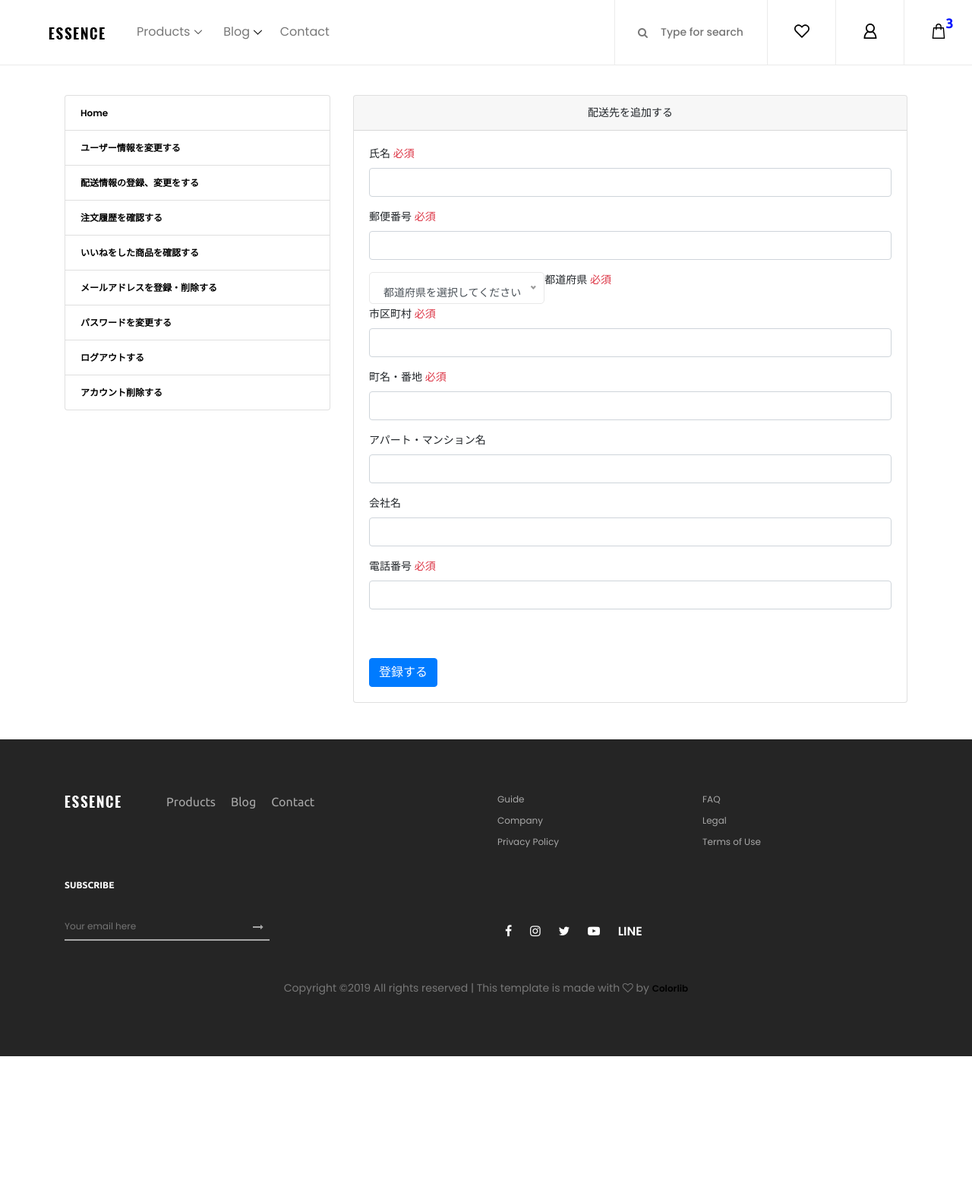
After one commit to marush-in/ec, a Django app: page /accounts/mypage/register-shipping-address in a window 1280 px wide. The commit adds this page. Shown: the top 1570 px of the page at 76% size. Run offline with Django 3.2, Linux system fonts and the light colour scheme; data comes from the database, SQL or seed files in the repository; data that the repository does not hold is empty; some libraries are stand-ins or nearby versions; some web fonts are replaced.

Commit message:
テンプレートの作成

```diff
--- a/app/accounts/forms.py
+++ b/app/accounts/forms.py
@@ -1,6 +1,8 @@
 from django import forms
 
 from allauth.account.forms import SignupForm
+
+from .models import ShippingAddress
 
 
 class CustomSignupForm(SignupForm):
@@ -13,3 +15,18 @@ class CustomSignupForm(SignupForm):
         user.name_kana = self.cleaned_data['name_kana']
         user.save()
         return user
+
+
+class RegisterShippingAddressForm(forms.ModelForm):
+    class Meta:
+        model = ShippingAddress
+        fields = (
+            'name', 'post_code', 'prefecture', 'city', 'region',
+            'building_name', 'company_name', 'phone_number'
+        )
+
+    # def form_valid(self, form):
+    #     self.shipping_adress = form.save(commit=False)
+    #     self.shipping_adress.user = self.request.user
+    #     self.shipping_adress.save()
+    #     return self.shipping_adress
--- a/app/accounts/urls.py
+++ b/app/accounts/urls.py
@@ -1,6 +1,8 @@
 from django.urls import path
 from .views import (
     mypage,
+    ShippingAddressListView,
+    RegisterShippingAddressView,
     confirmOrderHistory,
     changeDeliveryInfo,
     changeUserInfo,
@@ -11,6 +13,16 @@ app_name = 'accounts'
 
 urlpatterns = [
     path('mypage/', mypage, name='mypage'),
+    path(
+        'mypage/shipping-address-list',
+        ShippingAddressListView.as_view(),
+        name='shipping-address-list'
+    ),
+    path(
+        'mypage/register-shipping-address',
+        RegisterShippingAddressView.as_view(),
+        name='register-shipping-address'
+    ),
     path(
         'mypage/confirm-order-history/',
         confirmOrderHistory,
--- a/app/accounts/views.py
+++ b/app/accounts/views.py
@@ -1,5 +1,23 @@
 from django.contrib.auth.decorators import login_required
 from django.shortcuts import render
+from django.urls import reverse_lazy
+from django.views.generic import CreateView, ListView
+
+from .forms import RegisterShippingAddressForm
+from .models import ShippingAddress
+
+
+class ShippingAddressListView(ListView):
+    context_object_name = 'shipping_addresses'
+    model = ShippingAddress
+    template_name = 'accounts/shipping_address_list.html'
+
+
+class RegisterShippingAddressView(CreateView):
+    form_class = RegisterShippingAddressForm
+    model = ShippingAddress
+    success_url = reverse_lazy('accounts:shipping-address-list')
+    template_name = 'accounts/register_shipping_address.html'
 
 
 @login_required
--- /dev/null
+++ b/app/templates/accounts/register_shipping_address.html
@@ -0,0 +1,113 @@
+{% extends 'base.html' %}
+
+{% block title %}{% endblock %}
+{% block description %}{% endblock %}
+{% block og_title %}{% endblock %}
+{% block og_description %}{% endblock %}
+{% block ogp_type %}website{% endblock %}
+{% block og_image %}{% endblock %}
+{% block tw_title %}{{% endblock %}
+{% block tw_description %}{{% endblock %}
+{% block tw_image %}{% endblock %}
+
+{% block content %}
+  <div class="container mb-5 padding-top">
+    <div class="row">
+      {% include 'includes/accounts/sidebar.html' %}
+      <div class="col-lg-8">
+        <div class="card card-info">
+          <div class="card-header text-center text-black">
+            配送先を追加する
+          </div>
+          <div class="card-body">
+            <form method="POST">
+              {% csrf_token %}
+              <div class="form-group">
+                <label>氏名 <span class="text-danger">必須</span></label>
+                <input type="text" name="name" class="form-control">
+              </div>
+              <div class="form-group">
+                <label>郵便番号 <span class="text-danger">必須</span><span class="help-block"></span></label>
+                <input type="text" name="post_code" class="form-control">
+              </div>
+              <div class="form-group">
+                <label>都道府県 <span class="text-danger">必須</span></label>
+                <select name="prefecture" id="prefecture" class="form-control">
+                  <option value="">都道府県を選択してください</option>
+                  <option {% if form.data.prefecture == '北海道' %}selected{% endif %}>北海道</option>
+                  <option {% if form.data.prefecture == '青森県' %}selected{% endif %}>青森県</option>
+                  <option {% if form.data.prefecture == '岩手県' %}selected{% endif %}>岩手県</option>
+                  <option {% if form.data.prefecture == '宮城県' %}selected{% endif %}>宮城県</option>
+                  <option {% if form.data.prefecture == '秋田県' %}selected{% endif %}>秋田県</option>
+                  <option {% if form.data.prefecture == '山形県' %}selected{% endif %}>山形県</option>
+                  <option {% if form.data.prefecture == '福島県' %}selected{% endif %}>福島県</option>
+                  <option {% if form.data.prefecture == '茨城県' %}selected{% endif %}>茨城県</option>
+                  <option {% if form.data.prefecture == '栃木県' %}selected{% endif %}>栃木県</option>
+                  <option {% if form.data.prefecture == '群馬県' %}selected{% endif %}>群馬県</option>
+                  <option {% if form.data.prefecture == '埼玉県' %}selected{% endif %}>埼玉県</option>
+                  <option {% if form.data.prefecture == '千葉県' %}selected{% endif %}>千葉県</option>
+                  <option {% if form.data.prefecture == '東京都' %}selected{% endif %}>東京都</option>
+                  <option {% if form.data.prefecture == '神奈川県' %}selected{% endif %}>神奈川県</option>
+                  <option {% if form.data.prefecture == '新潟県' %}selected{% endif %}>新潟県</option>
+                  <option {% if form.data.prefecture == '富山県' %}selected{% endif %}>富山県</option>
+                  <option {% if form.data.prefecture == '石川県' %}selected{% endif %}>石川県</option>
+                  <option {% if form.data.prefecture == '福井県' %}selected{% endif %}>福井県</option>
+                  <option {% if form.data.prefecture == '山梨県' %}selected{% endif %}>山梨県</option>
+                  <option {% if form.data.prefecture == '長野県' %}selected{% endif %}>長野県</option>
+                  <option {% if form.data.prefecture == '岐阜県' %}selected{% endif %}>岐阜県</option>
+                  <option {% if form.data.prefecture == '静岡県' %}selected{% endif %}>静岡県</option>
+                  <option {% if form.data.prefecture == '愛知県' %}selected{% endif %}>愛知県</option>
+                  <option {% if form.data.prefecture == '三重県' %}selected{% endif %}>三重県</option>
+                  <option {% if form.data.prefecture == '滋賀県' %}selected{% endif %}>滋賀県</option>
+                  <option {% if form.data.prefecture == '京都府' %}selected{% endif %}>京都府</option>
+                  <option {% if form.data.prefecture == '大阪府' %}selected{% endif %}>大阪府</option>
+                  <option {% if form.data.prefecture == '兵庫県' %}selected{% endif %}>兵庫県</option>
+                  <option {% if form.data.prefecture == '奈良県' %}selected{% endif %}>奈良県</option>
+                  <option {% if form.data.prefecture == '和歌山県' %}selected{% endif %}>和歌山県</option>
+                  <option {% if form.data.prefecture == '鳥取県' %}selected{% endif %}>鳥取県</option>
+                  <option {% if form.data.prefecture == '島根県' %}selected{% endif %}>島根県</option>
+                  <option {% if form.data.prefecture == '岡山県' %}selected{% endif %}>岡山県</option>
+                  <option {% if form.data.prefecture == '広島県' %}selected{% endif %}>広島県</option>
+                  <option {% if form.data.prefecture == '山口県' %}selected{% endif %}>山口県</option>
+                  <option {% if form.data.prefecture == '徳島県' %}selected{% endif %}>徳島県</option>
+                  <option {% if form.data.prefecture == '香川県' %}selected{% endif %}>香川県</option>
+                  <option {% if form.data.prefecture == '愛媛県' %}selected{% endif %}>愛媛県</option>
+                  <option {% if form.data.prefecture == '高知県' %}selected{% endif %}>高知県</option>
+                  <option {% if form.data.prefecture == '福岡県' %}selected{% endif %}>福岡県</option>
+                  <option {% if form.data.prefecture == '佐賀県' %}selected{% endif %}>佐賀県</option>
+                  <option {% if form.data.prefecture == '長崎県' %}selected{% endif %}>長崎県</option>
+                  <option {% if form.data.prefecture == '熊本県' %}selected{% endif %}>熊本県</option>
+                  <option {% if form.data.prefecture == '大分県' %}selected{% endif %}>大分県</option>
+                  <option {% if form.data.prefecture == '宮崎県' %}selected{% endif %}>宮崎県</option>
+                  <option {% if form.data.prefecture == '鹿児島県' %}selected{% endif %}>鹿児島県</option>
+                  <option {% if form.data.prefecture == '沖縄県' %}selected{% endif %}>沖縄県</option>
+                </select>
+              </div>
+              <div class="form-group">
+                <label>市区町村 <span class="text-danger">必須</span></label>
+                <input type="text" name="city" class="form-control">
+              </div>
+              <div class="form-group">
+                <label>町名・番地 <span class="text-danger">必須</span></label>
+                <input type="text" name="region" class="form-control">
+              </div>
+              <div class="form-group">
+                <label>アパート・マンション名 </label>
+                <input type="text" name="building_name" class="form-control">
+              </div>
+              <div class="form-group">
+                <label>会社名</label>
+                <input type="text" name="company_name" class="form-control">
+              </div>
+              <div class="form-group">
+                <label>電話番号 <span class="text-danger">必須</span></label>
+                <input type="text" name="phone_number" class="form-control">
+              </div>
+              <button type="submit" class="btn btn-primary mt-5">登録する</button>
+            </form>
+          </div>
+        </div>
+      </div>
+    </div>
+  </div>
+{% endblock %}
--- a/app/templates/includes/accounts/sidebar.html
+++ b/app/templates/includes/accounts/sidebar.html
@@ -1,8 +1,8 @@
 <div class="col-lg-4">
   <ul class="list-group">
-    <li class="list-group-item"><a href="#">Home</a></li>
+    <li class="list-group-item"><a href="{% url 'accounts:mypage'%}">Home</a></li>
     <li class="list-group-item"><a href="#">ユーザー情報を変更する</a></li>
-    <li class="list-group-item"><a href="#">配送情報の登録、変更をする</a></li>
+    <li class="list-group-item"><a href="{% url 'accounts:shipping-address-list'%}">配送情報の登録、変更をする</a></li>
     <li class="list-group-item"><a href="#">注文履歴を確認する</a></li>
     <li class="list-group-item"><a href="#">いいねをした商品を確認する</a></li>
     <li class="list-group-item"><a href="/accounts/email/">メールアドレスを登録・削除する</a></li>
```
Also changed, not shown: app/templates/accounts/shipping_address_list.html (added, +55 -0 lines).
